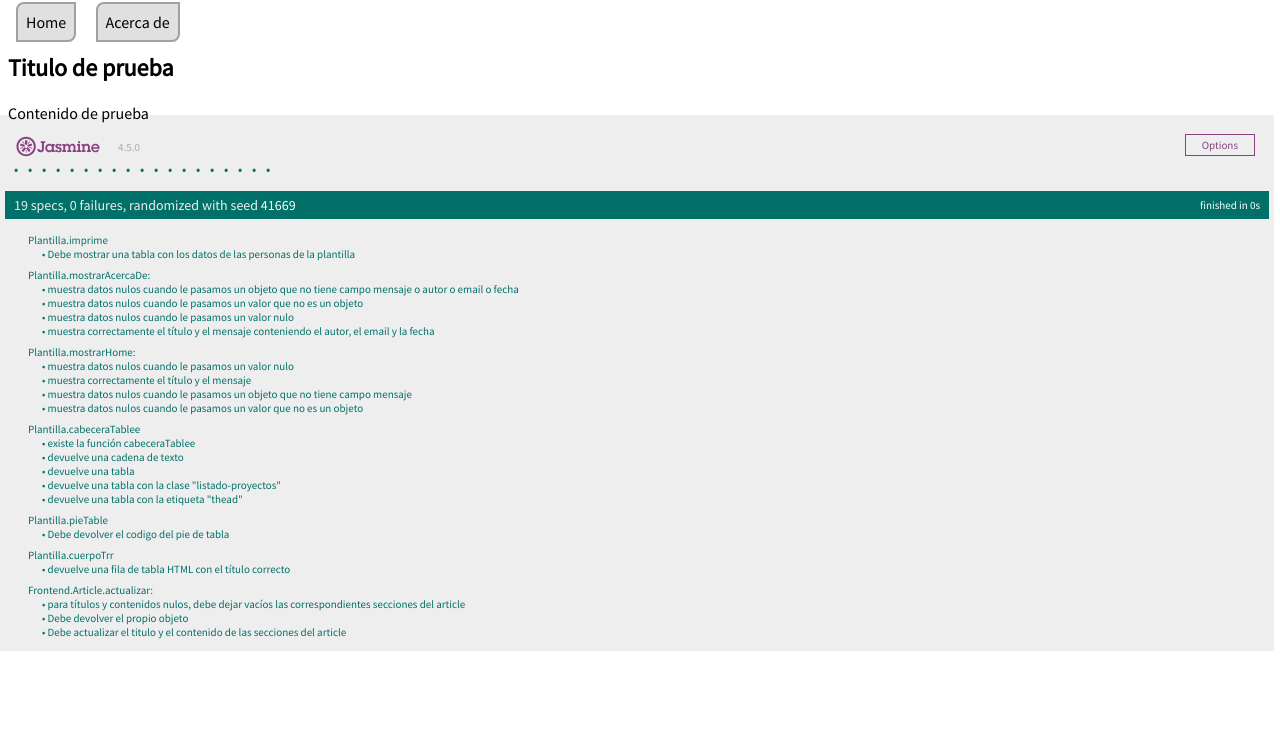
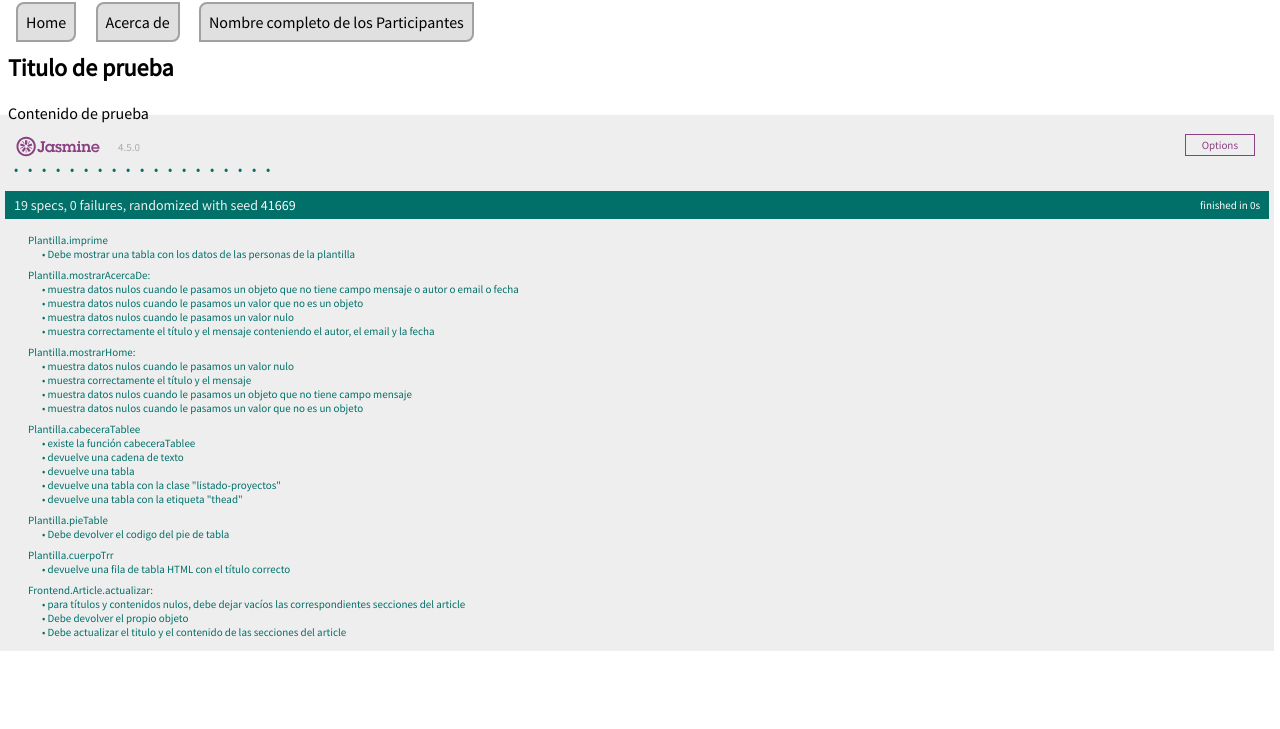
Before and after one commit to UJA-DAGIL-22-23/dagil-2022-2023-practica-3-jml00059, a website with bundled scripts: page front-end/static-files/index.html in a window 1280 px wide. Shown: the part 71-800 px from the top of the page. Built offline with nearby package versions, Linux system fonts and the light colour scheme.

Commit message:
Creada la HU2 y TDD de la HU2

```diff
--- a/front-end/static-files/index.html
+++ b/front-end/static-files/index.html
@@ -26,6 +26,8 @@
             title="Llama a la ruta / del MS Plantilla">Home</a>
         <a href="javascript:Plantilla.procesarAcercaDe()" class="opcion-principal"
             title="Llama a la ruta /acercade del MS Plantilla">Acerca de</a>
+        <a href="javascript:Plantilla.listarPersona()" class="opcion-principal"
+            title="Realiza un listado de todas las personas que hay en la BBDD">Nombre completo de los Participantes</a>
     </nav>
 
 
```
